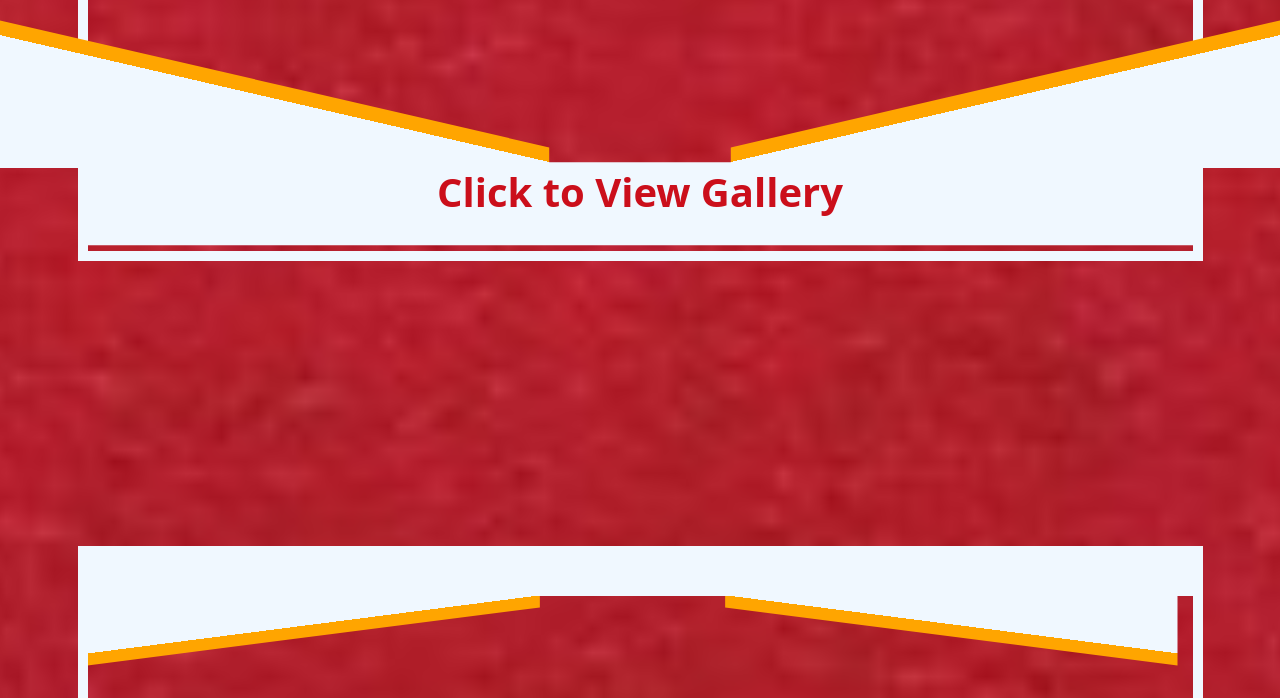
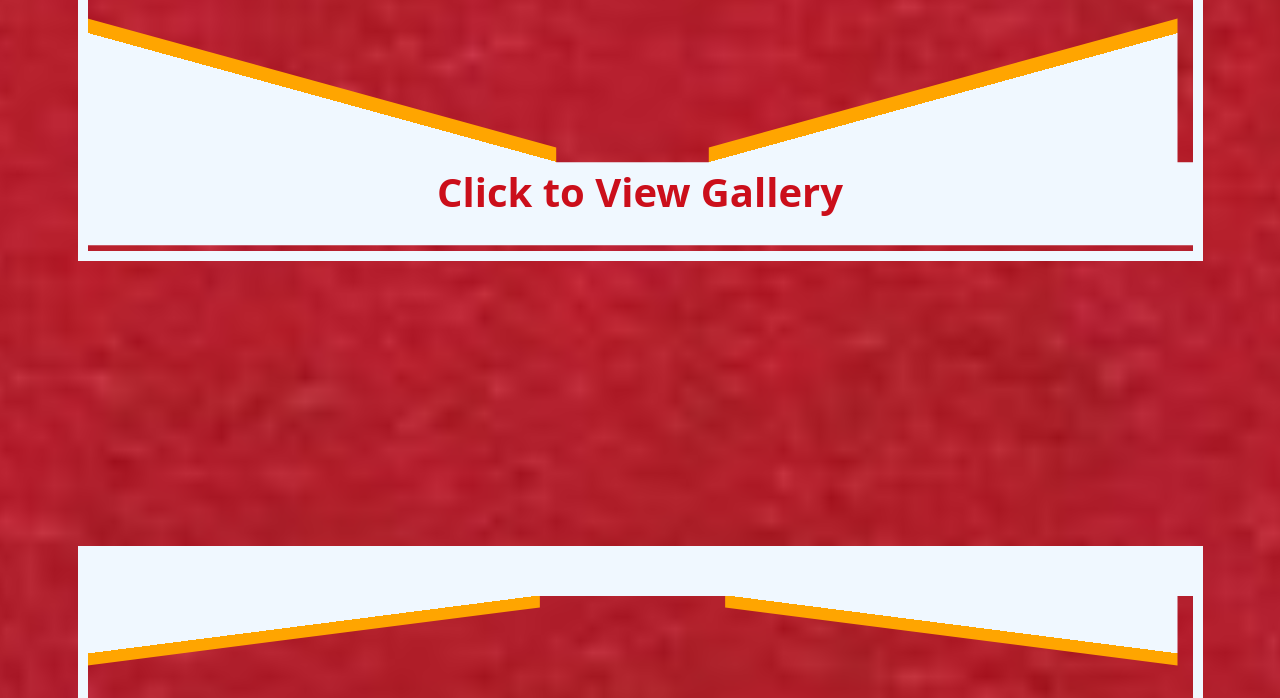
Before and after one commit to Dhruv120/dc3, a plain HTML site: page index.html in a window 1280 px wide. Shown: the part 1182-1880 px from the top of the page. Drawn offline with nearby package versions, Linux system fonts and the light colour scheme.

Commit message:
Update style.css

```diff
--- a/style.css
+++ b/style.css
@@ -371,8 +371,8 @@ i{
 
 
 .dhruvb{
-        width: 119%;
-      margin-left: -9.5%;
+        width: 100%;
+/*       margin-left: -9.5%; */
 }
 
 .tbox{
```
